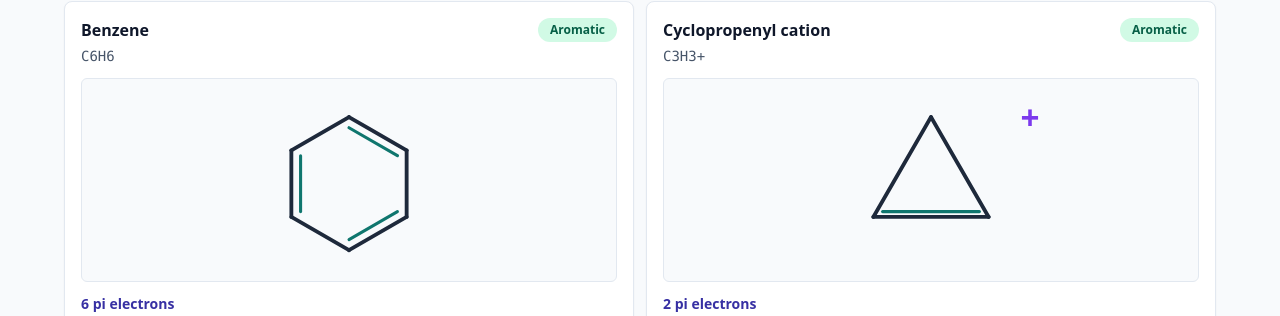
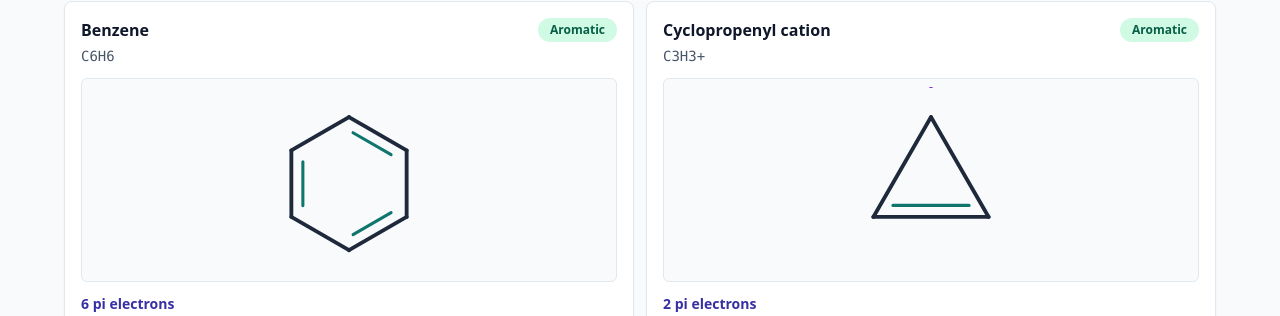
Before and after one commit to barham75/organic-project, a Next.js app: page /aromaticity in a window 1280 px wide. Shown: the part 636-952 px from the top of the page. Built offline with nearby package versions, Linux system fonts and the light colour scheme.

Commit message:
Improve aromaticity structure drawings

```diff
--- a/app/aromaticity/structure.tsx
+++ b/app/aromaticity/structure.tsx
@@ -13,17 +13,29 @@ type StructureId =
 
 type Point = { x: number; y: number };
 
-const structures: Record<StructureId, { atoms: number; doubleBonds: number[]; charge?: string; hetero?: Record<number, string>; sp3?: number; nonplanar?: boolean }> = {
+type RingStructure = {
+  atoms: number;
+  doubleBonds: number[];
+  charge?: string;
+  chargeAtom?: number;
+  chargeInCenter?: boolean;
+  hetero?: Record<number, string>;
+  lonePairAtom?: number;
+  sp3?: number;
+  nonplanar?: boolean;
+};
+
+const structures: Record<StructureId, RingStructure> = {
   benzene: { atoms: 6, doubleBonds: [0, 2, 4] },
-  "cyclopropenyl-cation": { atoms: 3, doubleBonds: [1], charge: "+" },
-  "cyclopentadienyl-anion": { atoms: 5, doubleBonds: [0, 2], charge: "-" },
-  tropylium: { atoms: 7, doubleBonds: [0, 2, 4], charge: "+" },
+  "cyclopropenyl-cation": { atoms: 3, doubleBonds: [1], charge: "+", chargeAtom: 0 },
+  "cyclopentadienyl-anion": { atoms: 5, doubleBonds: [0, 2], charge: "-", chargeAtom: 4, lonePairAtom: 4 },
+  tropylium: { atoms: 7, doubleBonds: [0, 2, 4], charge: "+", chargeInCenter: true },
   cyclobutadiene: { atoms: 4, doubleBonds: [0, 2] },
-  "cyclopentadienyl-cation": { atoms: 5, doubleBonds: [0, 2], charge: "+" },
+  "cyclopentadienyl-cation": { atoms: 5, doubleBonds: [0, 2], charge: "+", chargeAtom: 4 },
   cyclooctatetraene: { atoms: 8, doubleBonds: [0, 2, 4, 6], nonplanar: true },
   cyclopentadiene: { atoms: 5, doubleBonds: [0, 2], sp3: 4 },
-  pyridine: { atoms: 6, doubleBonds: [0, 2, 4], hetero: { 0: "N" } },
-  pyrrole: { atoms: 5, doubleBonds: [1, 3], hetero: { 0: "NH" } },
+  pyridine: { atoms: 6, doubleBonds: [0, 2, 4], hetero: { 0: "N" }, lonePairAtom: 0 },
+  pyrrole: { atoms: 5, doubleBonds: [1, 3], hetero: { 0: "NH" }, lonePairAtom: 0 },
   "generic-conjugated": { atoms: 6, doubleBonds: [0, 2, 4] },
 };
 
@@ -42,8 +54,7 @@ export function AromaticStructure({ id, compact = false }: { id: string; compact
         return <line key={`bond-${index}`} x1={point.x} y1={point.y} x2={next.x} y2={next.y} stroke="#1e293b" strokeWidth="3" strokeLinecap="round" />;
       })}
       {structure.doubleBonds.map((index) => {
-        const first = inset(points[index], center, 0.16);
-        const second = inset(points[(index + 1) % points.length], center, 0.16);
+        const [first, second] = parallelInnerBond(points[index], points[(index + 1) % points.length], center);
         return <line key={`double-${index}`} x1={first.x} y1={first.y} x2={second.x} y2={second.y} stroke="#0f766e" strokeWidth="2.4" strokeLinecap="round" />;
       })}
       {structure.hetero && Object.entries(structure.hetero).map(([index, label]) => {
@@ -51,10 +62,17 @@ export function AromaticStructure({ id, compact = false }: { id: string; compact
         return <AtomLabel key={`${index}-${label}`} point={point} label={label} />;
       })}
       {structure.sp3 !== undefined && <AtomLabel point={points[structure.sp3]} label="CH2" />}
-      {structure.charge && <text x={center.x + radius + 18} y={center.y - radius + 10} fill="#7c3aed" fontSize="26" fontWeight="700">{structure.charge}</text>}
-      {id === "cyclopentadienyl-anion" && <text x={center.x + radius + 4} y={center.y + 8} fill="#7c3aed" fontSize="18" fontWeight="700">: lone pair</text>}
-      {id === "pyridine" && <text x={center.x + radius + 2} y={center.y - radius + 12} fill="#7c3aed" fontSize="18" fontWeight="700">:</text>}
-      {id === "pyrrole" && <text x={center.x - 5} y={center.y - radius - 15} fill="#7c3aed" fontSize="18" fontWeight="700">:</text>}
+      {structure.charge && (
+        <ChargeLabel
+          point={
+            structure.chargeInCenter || structure.chargeAtom === undefined
+              ? center
+              : markPoint(points[structure.chargeAtom], center, structure.chargeAtom === structure.lonePairAtom ? 38 : 28)
+          }
+          sign={structure.charge}
+        />
+      )}
+      {structure.lonePairAtom !== undefined && <LonePairLabel point={markPoint(points[structure.lonePairAtom], center, 20)} />}
       {id === "generic-conjugated" && <text x={center.x} y={center.y + 5} textAnchor="middle" fill="#4f46e5" fontSize="15" fontWeight="700">continuous p orbitals</text>}
       {structure.nonplanar && <text x={center.x} y={height - 8} textAnchor="middle" fill="#475569" fontSize="14" fontWeight="700">nonplanar tub conformation</text>}
     </svg>
@@ -69,8 +87,33 @@ function polygon(atoms: number, center: Point, radius: number, nonplanar = false
   });
 }
 
-function inset(point: Point, center: Point, amount: number) {
-  return { x: point.x + (center.x - point.x) * amount, y: point.y + (center.y - point.y) * amount };
+function parallelInnerBond(start: Point, end: Point, center: Point): [Point, Point] {
+  const dx = end.x - start.x;
+  const dy = end.y - start.y;
+  const length = Math.max(1, Math.hypot(dx, dy));
+  const normal = { x: -dy / length, y: dx / length };
+  const midpoint = { x: (start.x + end.x) / 2, y: (start.y + end.y) / 2 };
+  const towardCenter = { x: center.x - midpoint.x, y: center.y - midpoint.y };
+  const sign = normal.x * towardCenter.x + normal.y * towardCenter.y >= 0 ? 1 : -1;
+  const offset = 9;
+  const shorten = 0.17;
+  return [
+    {
+      x: start.x + dx * shorten + normal.x * offset * sign,
+      y: start.y + dy * shorten + normal.y * offset * sign
+    },
+    {
+      x: end.x - dx * shorten + normal.x * offset * sign,
+      y: end.y - dy * shorten + normal.y * offset * sign
+    }
+  ];
+}
+
+function markPoint(point: Point, center: Point, distance: number) {
+  const dx = point.x - center.x;
+  const dy = point.y - center.y;
+  const length = Math.max(1, Math.hypot(dx, dy));
+  return { x: point.x + (dx / length) * distance, y: point.y + (dy / length) * distance };
 }
 
 function AtomLabel({ point, label }: { point: Point; label: string }) {
@@ -82,3 +125,19 @@ function AtomLabel({ point, label }: { point: Point; label: string }) {
     </g>
   );
 }
+
+function ChargeLabel({ point, sign }: { point: Point; sign: string }) {
+  return (
+    <text x={point.x} y={point.y + 8} textAnchor="middle" fill="#7c3aed" fontSize="24" fontWeight="700">
+      {sign}
+    </text>
+  );
+}
+
+function LonePairLabel({ point }: { point: Point }) {
+  return (
+    <text x={point.x} y={point.y + 6} textAnchor="middle" fill="#7c3aed" fontSize="18" fontWeight="700">
+      :
+    </text>
+  );
+}
```
